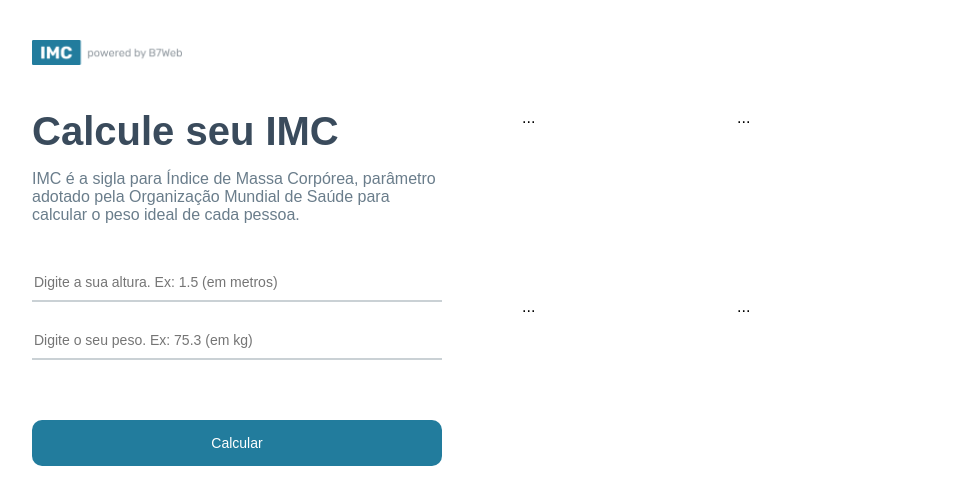
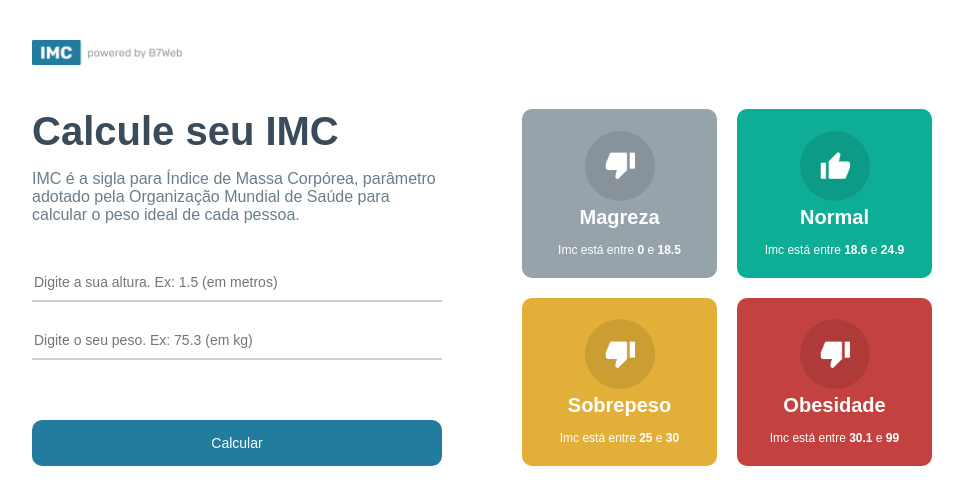
Before and after one commit to juliocsrf/react-ts-imc, a React (Vite) app: page / in a window 1280 px wide. Shown: the top 504 px of the page, without its empty margins (158-1121 px from the left). Built offline with nearby package versions, Linux system fonts and the light colour scheme.

Commit message:
GridItem

```diff
--- a/src/components/GridItem/GridItem.module.css
+++ b/src/components/GridItem/GridItem.module.css
@@ -0,0 +1,31 @@
+.main {
+    flex: 1;
+    color: white;
+    border-radius: 10px;
+    display: flex;
+    justify-content: center;
+    align-items: center;
+    flex-direction: column;
+    padding: 10px;
+}
+
+.gridIcon {
+    width: 70px;
+    height: 70px;
+    border-radius: 50%;
+    background-color: rgba(0, 0, 0, 0.1);
+    display: flex;
+    justify-content: center;
+    align-items: center;
+}
+
+.gridTitle {
+    font-size: 20px;
+    font-weight: bold;
+    margin-top: 5px;
+}
+
+.gridInfo {
+    font-size: 12px;
+    margin-top: 14px;
+}
--- a/src/components/GridItem/index.tsx
+++ b/src/components/GridItem/index.tsx
@@ -1,11 +1,26 @@
 import { Level } from '../../helpers/imc';
+import styles from './GridItem.module.css';
+import upImage from '../../assets/up.png';
+import downImage from '../../assets/down.png';
 
 type Props = {
     item: Level;
 };
 
 const GridItem = ({ item }: Props) => {
-    return <div>...</div>;
+    return (
+        <div className={styles.main} style={{ backgroundColor: item.color }}>
+            <div className={styles.gridIcon}>
+                <img src={item.icon === 'up' ? upImage : downImage} alt='' width='30' />
+            </div>
+            <div className={styles.gridTitle}>{item.title}</div>
+            <div className={styles.gridInfo}>
+                <>
+                    Imc está entre <strong>{item.imc[0]}</strong> e <strong>{item.imc[1]}</strong>
+                </>
+            </div>
+        </div>
+    );
 };
 
 export default GridItem;
```
